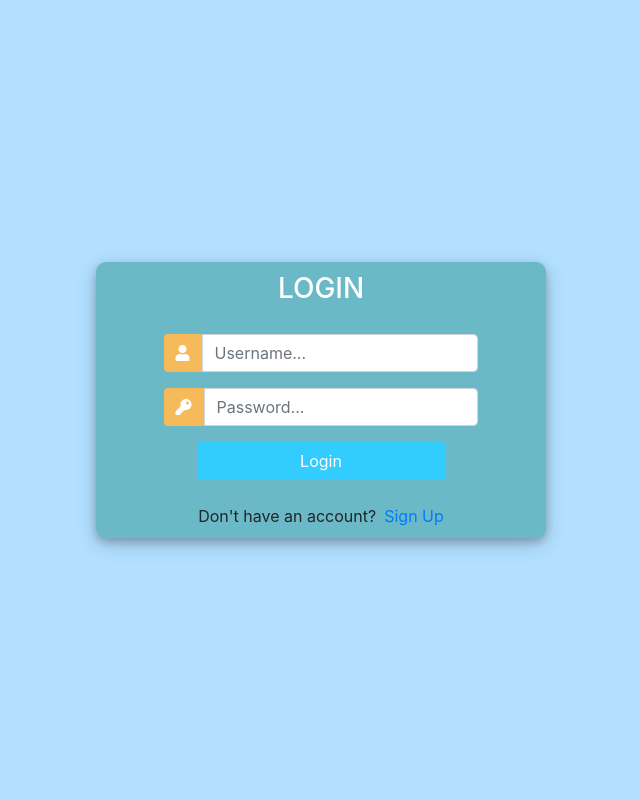
After one commit to paulminhdai/todo, a Django app: page /login in a window 1280 px wide. The commit adds this page. Shown: the whole page, without its empty margins (319-959 px from the left). Run offline with Django 3.2, Linux system fonts and the light colour scheme; some libraries are stand-ins or nearby versions.

Commit message:
add login, registration

```diff
--- a/task/static/task/list.css
+++ b/task/static/task/list.css
@@ -1,5 +1,10 @@
 body{
     background-color: #b3e0ff;
+}
+
+.hello-msg{
+    font-size: 18px;
+    margin-right: 20px;
 }
 
 h1{
--- /dev/null
+++ b/task/static/task/login.css
@@ -0,0 +1,62 @@
+body,
+html {
+    margin: 0;
+    padding: 0;
+    height: 100%;
+    background: #b3e0ff !important;
+}
+.user_card {
+    width: 450px;
+    margin-top: auto;
+    margin-bottom: auto;
+    background: #6bb8c7;
+    position: relative;
+    display: flex;
+    justify-content: center;
+    flex-direction: column;
+    padding: 10px;
+    box-shadow: 0 4px 8px 0 rgba(0, 0, 0, 0.2), 0 6px 20px 0 rgba(0, 0, 0, 0.19);
+    -webkit-box-shadow: 0 4px 8px 0 rgba(0, 0, 0, 0.2), 0 6px 20px 0 rgba(0, 0, 0, 0.19);
+    -moz-box-shadow: 0 4px 8px 0 rgba(0, 0, 0, 0.2), 0 6px 20px 0 rgba(0, 0, 0, 0.19);
+    border-radius: 10px;
+}
+
+.form_container {
+    margin-top: 20px;
+}
+
+#form-title{
+    color: #fff;
+
+}
+
+.login_btn {
+    width: 100%;
+    background: #33ccff !important;
+    color: white !important;
+}
+.login_btn:focus {
+    box-shadow: none !important;
+    outline: 0px !important;
+}
+.login_container {
+    padding: 0 2rem;
+}
+.input-group-text {
+    background: #f7ba5b !important;
+    color: white !important;
+    border: 0 !important;
+    border-radius: 0.25rem 0 0 0.25rem !important;
+}
+.input_user,
+.input_pass:focus {
+    box-shadow: none !important;
+    outline: 0px !important;
+}
+
+#messages{
+    background-color: grey;
+    color: #fff;
+    padding: 10px;
+    margin-top: 10px;
+}
--- a/task/templates/task/list.html
+++ b/task/templates/task/list.html
@@ -7,6 +7,10 @@
         <link rel="stylesheet" type="text/css" href="{% static 'task/list.css' %}">
     </head>
     <body>
+        <nav class="navbar navbar-light bg-light">
+            <span class="hello-msg">Hello, {{request.user}}</span>
+            <span class="hello-msg"><a href="{% url 'logout' %}">Logout</a></span>
+        </nav>
         <h1>Todo List</h1>
 
         <div class="center-column">
--- /dev/null
+++ b/task/templates/task/login.html
@@ -0,0 +1,60 @@
+{% load static %}
+<!DOCTYPE html>
+<html>
+
+<head>
+	<title>Login</title>
+	<link rel="stylesheet" href="https://stackpath.bootstrapcdn.com/bootstrap/4.1.3/css/bootstrap.min.css" integrity="sha384-MCw98/SFnGE8fJT3GXwEOngsV7Zt27NXFoaoApmYm81iuXoPkFOJwJ8ERdknLPMO" crossorigin="anonymous">
+	<script src="https://ajax.googleapis.com/ajax/libs/jquery/3.3.1/jquery.min.js"></script>
+	<link rel="stylesheet" href="https://use.fontawesome.com/releases/v5.6.1/css/all.css" integrity="sha384-gfdkjb5BdAXd+lj+gudLWI+BXq4IuLW5IT+brZEZsLFm++aCMlF1V92rMkPaX4PP" crossorigin="anonymous">
+	<link rel="stylesheet" type="text/css" href="{% static 'task/login.css' %}">
+
+</head>
+<body>
+	<div class="container h-100">
+		<div class="d-flex justify-content-center h-100">
+			<div class="user_card">
+				<div class="d-flex justify-content-center">
+
+
+					<h3 id="form-title">LOGIN</h3>
+				</div>
+				<div class="d-flex justify-content-center form_container">
+					<form method="POST" action="">
+                        {% csrf_token %}
+						<div class="input-group mb-3">
+							<div class="input-group-append">
+								<span class="input-group-text"><i class="fas fa-user"></i></span>
+							</div>
+							<input type="text" name="username" placeholder="Username..." class="form-control">
+						</div>
+						<div class="input-group mb-2">
+							<div class="input-group-append">
+								<span class="input-group-text"><i class="fas fa-key"></i></span>
+							</div>
+								<input type="password" name="password" placeholder="Password..." class="form-control" >
+						</div>
+
+							<div class="d-flex justify-content-center mt-3 login_container">
+				 				<input class="btn login_btn" type="submit" value="Login">
+				   			</div>
+					</form>
+
+				</div>
+
+                {% for message in messages %}
+                    <p id="message">{{message}}</p>
+                {% endfor %}
+
+				<div class="mt-4">
+					<div class="d-flex justify-content-center links">
+						Don't have an account? <a href="{% url 'register' %}" class="ml-2">Sign Up</a>
+					</div>
+
+				</div>
+			</div>
+		</div>
+	</div>
+</body>
+
+</html>
--- a/task/urls.py
+++ b/task/urls.py
@@ -3,6 +3,9 @@ from . import views
 
 urlpatterns = [
     path('', views.index, name="list"),
+    path('register', views.registerPage, name="register"),
+    path('login', views.loginPage, name="login"),
+    path('logout', views.logoutUser, name="logout"),
     path('update_task/<str:pk>/', views.updateTask, name="update_task"),
     path('delete/<str:pk>', views.deleteTask, name="delete"),
 
--- a/task/views.py
+++ b/task/views.py
@@ -1,10 +1,60 @@
 from django.shortcuts import render, redirect
 from django.http import HttpResponse
+from django.contrib.auth.forms import UserCreationForm
+
+from django.contrib.auth import authenticate, login, logout
 
 from .models import *
 from .forms import *
+from django.contrib import messages
+
+from django.contrib.auth.decorators import login_required
 
 
+def registerPage(request):
+    if request.user.is_authenticated:
+        return redirect('list')
+    else:
+        form = CreateUserForm()
+
+        if request.method == 'POST':
+            form = CreateUserForm(request.POST)
+            if form.is_valid():
+                form.save()
+                user = form.cleaned_data.get('username')
+                messages.success(request, 'Account was created for' + user)
+                return redirect('login')
+
+        context = {'form': form}
+        return render(request, 'task/register.html', context)
+
+
+def loginPage(request):
+    if request.user.is_authenticated:
+        return redirect('list')
+    else:
+        if request.method == 'POST':
+            username = request.POST.get('username')
+            password = request.POST.get('password')
+
+            user = authenticate(request, username=username, password=password)
+
+            if user is not None:
+                login(request, user)
+                return redirect('list')
+            else:
+                messages.info(request, 'Username or Password is incorrect')
+
+        context = {}
+        return render(request, 'task/login.html', context)
+
+
+def logoutUser(request):
+    logout(request)
+    return redirect('login')
+
+
+@login_required(login_url='login')
 def index(request):
     tasks = Task.objects.all()
 
@@ -20,6 +70,7 @@ def index(request):
     return render(request, 'task/list.html', context)
 
 
+@login_required(login_url='login')
 def updateTask(request, pk):
     task = Task.objects.get(id=pk)
 
@@ -35,6 +86,7 @@ def updateTask(request, pk):
     return render(request, 'task/update_task.html', context)
 
 
+@login_required(login_url='login')
 def deleteTask(request, pk):
     item = Task.objects.get(id=pk)
 
@@ -42,5 +94,5 @@ def deleteTask(request, pk):
         item.delete()
         return redirect('/')
 
-    context = {'item':item}
+    context = {'item': item}
     return render(request, 'task/delete.html', context)
```
Also changed, not shown: task/forms.py (+8 -0 lines), task/static/task/register.css (added, +54 -0 lines), task/templates/task/register.html (added, +78 -0 lines), db.sqlite3.
